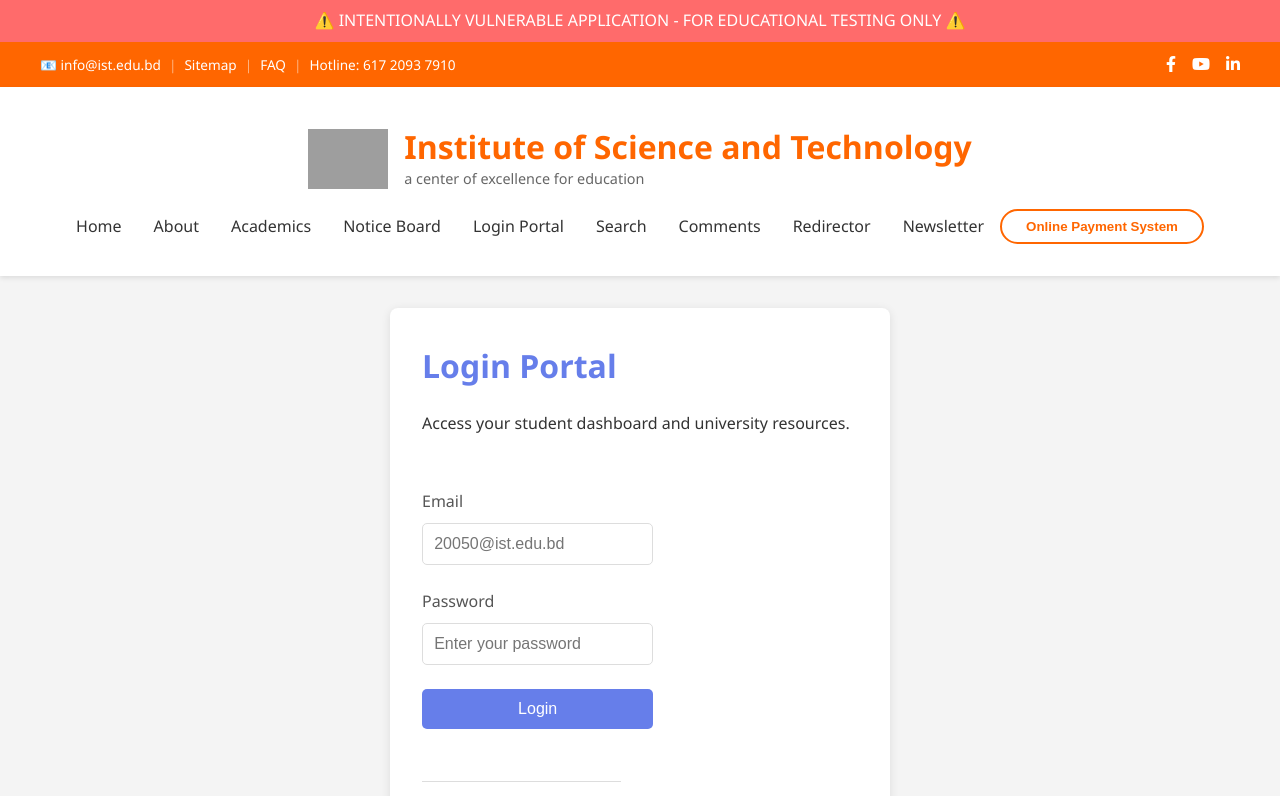
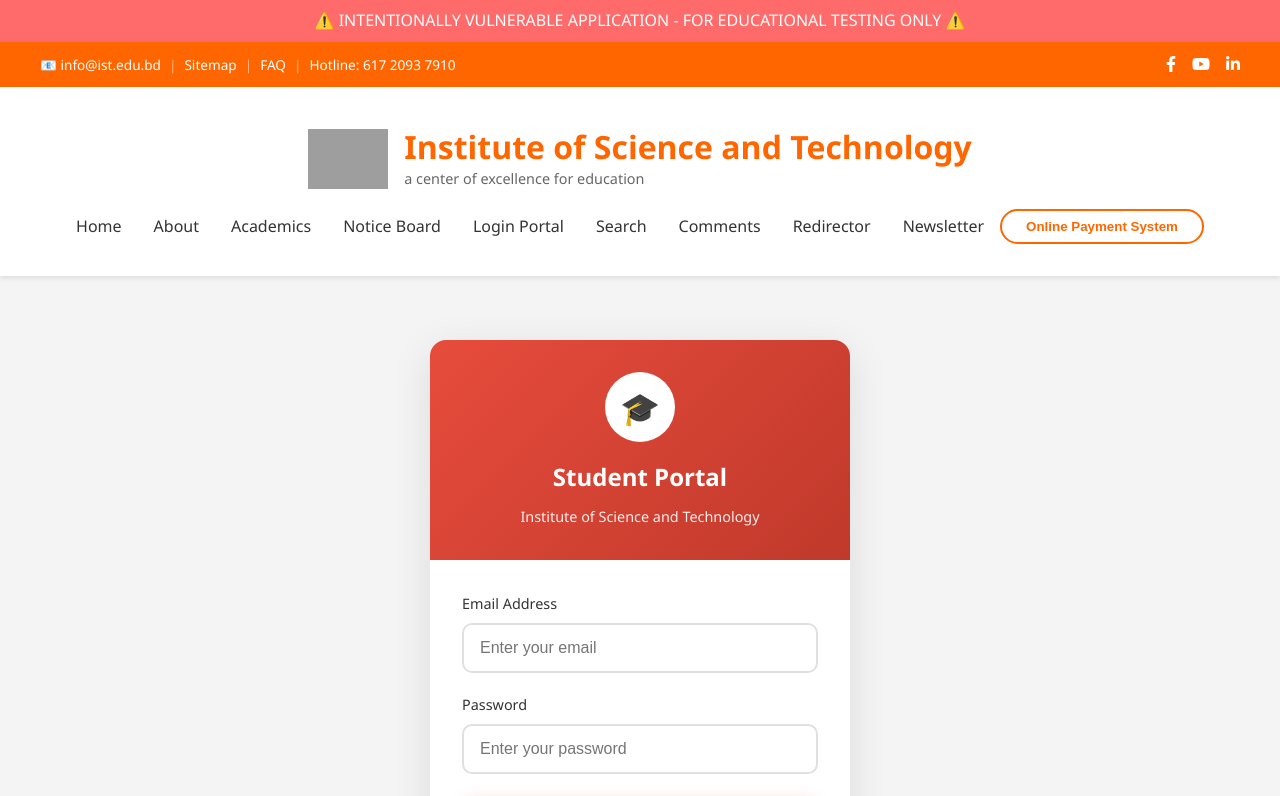
Before and after one commit to aqilwaza/diit-edu-bd, a React (Vite) app: page /portal in a window 1280 px wide. Shown: the top 796 px of the page. Built offline with nearby package versions, Linux system fonts and the light colour scheme; grey boxes are pictures that could not be loaded.

Commit message:
feat: redesign login portal with improved UI and error handling

```diff
--- a/src/pages/Portal.jsx
+++ b/src/pages/Portal.jsx
@@ -98,52 +98,152 @@ function Portal() {
   }
 
   return (
-    <div className="card" style={{ maxWidth: '500px', margin: '0 auto' }}>
-      <h1>Login Portal</h1>
-      <p style={{ marginBottom: '2rem' }}>Access your student dashboard and university resources.</p>
+    <div style={{
+      display: 'flex',
+      justifyContent: 'center',
+      alignItems: 'center',
+      minHeight: '70vh',
+      padding: '2rem'
+    }}>
+      <div style={{
+        width: '100%',
+        maxWidth: '420px',
+        background: 'white',
+        borderRadius: '16px',
+        boxShadow: '0 10px 40px rgba(0,0,0,0.1)',
+        overflow: 'hidden'
+      }}>
+        {/* Header */}
+        <div style={{
+          background: 'linear-gradient(135deg, #e74c3c 0%, #c0392b 100%)',
+          padding: '2rem',
+          textAlign: 'center',
+          color: 'white'
+        }}>
+          <div style={{
+            width: '70px',
+            height: '70px',
+            background: 'white',
+            borderRadius: '50%',
+            margin: '0 auto 1rem',
+            display: 'flex',
+            alignItems: 'center',
+            justifyContent: 'center',
+            fontSize: '2rem'
+          }}>
+            🎓
+          </div>
+          <h1 style={{ margin: 0, fontSize: '1.5rem', fontWeight: '600' }}>Student Portal</h1>
+          <p style={{ margin: '0.5rem 0 0', opacity: 0.9, fontSize: '0.9rem' }}>Institute of Science and Technology</p>
+        </div>
 
-      {error && <div className="error">{error}</div>}
+        {/* Form */}
+        <div style={{ padding: '2rem' }}>
+          {error && (
+            <div style={{
+              background: '#fee',
+              color: '#c00',
+              padding: '0.75rem 1rem',
+              borderRadius: '8px',
+              marginBottom: '1.5rem',
+              fontSize: '0.9rem',
+              border: '1px solid #fcc'
+            }}>
+              {error}
+            </div>
+          )}
 
           <form onSubmit={handleSubmit}>
-        <div className="form-group">
-          <label htmlFor="student_id">Email</label>
+            <div style={{ marginBottom: '1.25rem' }}>
+              <label style={{
+                display: 'block',
+                marginBottom: '0.5rem',
+                fontWeight: '500',
+                color: '#333',
+                fontSize: '0.9rem'
+              }}>
+                Email Address
+              </label>
               <input
                 type="text"
-            id="student_id"
                 value={studentId}
                 onChange={(e) => setStudentId(e.target.value)}
-            placeholder="20050@ist.edu.bd"
+                placeholder="Enter your email"
                 required
+                style={{
+                  width: '100%',
+                  padding: '0.875rem 1rem',
+                  border: '2px solid #e0e0e0',
+                  borderRadius: '10px',
+                  fontSize: '1rem',
+                  transition: 'border-color 0.2s',
+                  outline: 'none',
+                  boxSizing: 'border-box'
+                }}
               />
             </div>
 
-        <div className="form-group">
-          <label htmlFor="password">Password</label>
+            <div style={{ marginBottom: '1.5rem' }}>
+              <label style={{
+                display: 'block',
+                marginBottom: '0.5rem',
+                fontWeight: '500',
+                color: '#333',
+                fontSize: '0.9rem'
+              }}>
+                Password
+              </label>
               <input
                 type="password"
-            id="password"
                 value={password}
                 onChange={(e) => setPassword(e.target.value)}
                 placeholder="Enter your password"
                 required
+                style={{
+                  width: '100%',
+                  padding: '0.875rem 1rem',
+                  border: '2px solid #e0e0e0',
+                  borderRadius: '10px',
+                  fontSize: '1rem',
+                  transition: 'border-color 0.2s',
+                  outline: 'none',
+                  boxSizing: 'border-box'
+                }}
               />
             </div>
 
-        <button type="submit" className="btn" style={{ width: '100%' }} disabled={loading}>
-          {loading ? 'Logging in...' : 'Login'}
+            <button
+              type="submit"
+              disabled={loading}
+              style={{
+                width: '100%',
+                padding: '0.875rem',
+                background: loading ? '#999' : 'linear-gradient(135deg, #e74c3c 0%, #c0392b 100%)',
+                color: 'white',
+                border: 'none',
+                borderRadius: '10px',
+                fontSize: '1rem',
+                fontWeight: '600',
+                cursor: loading ? 'not-allowed' : 'pointer',
+                transition: 'transform 0.2s, box-shadow 0.2s',
+                boxShadow: '0 4px 15px rgba(231, 76, 60, 0.3)'
+              }}
+            >
+              {loading ? 'Signing in...' : 'Sign In'}
             </button>
           </form>
 
-      <div style={{ marginTop: '2rem', paddingTop: '1rem', borderTop: '1px solid #ddd', textAlign: 'center' }}>
-        <p style={{ fontSize: '0.9rem', color: '#666' }}>
-          For testing: <br />
-          <code>Email: 20050@ist.edu.bd</code><br />
-          <code>Password: password123</code>
-        </p>
+          <div style={{
+            marginTop: '1.5rem',
+            textAlign: 'center',
+            fontSize: '0.85rem',
+            color: '#888'
+          }}>
+            <a href="#" style={{ color: '#e74c3c', textDecoration: 'none' }}>Forgot Password?</a>
+            <span style={{ margin: '0 0.5rem' }}>•</span>
+            <a href="#" style={{ color: '#e74c3c', textDecoration: 'none' }}>Need Help?</a>
           </div>
-
-      <div className="vuln-hint">
-        ⚠️ <strong>Vulnerability:</strong> This form is vulnerable to SQL injection. Try: <code>' OR '1'='1' --</code>
+        </div>
       </div>
     </div>
   )
```
Lines whose indentation alone changed are shown as unchanged.
